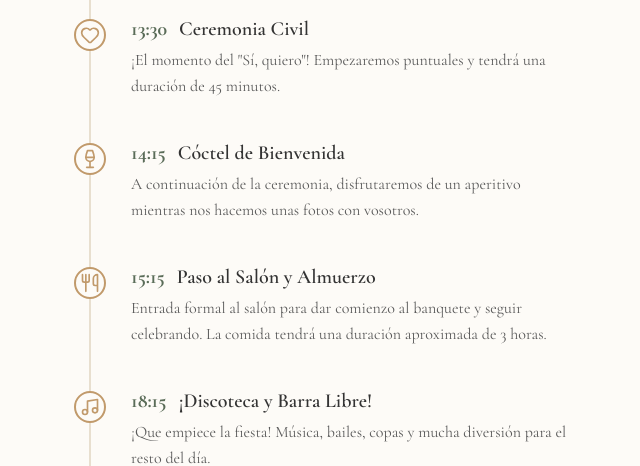
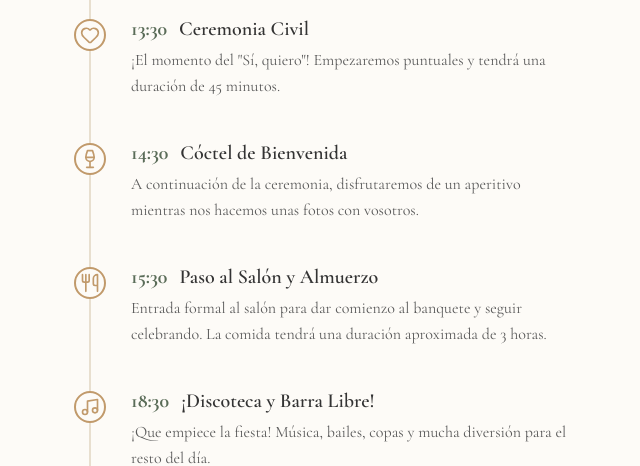
Before and after one commit to Sergioct/BodaCaroSergio, a Next.js app: page /BodaCaroSergio/ in a window 1280 px wide. Shown: the part 1980-2446 px from the top of the page, without its empty margins (319-959 px from the left). Built offline with nearby package versions, Linux system fonts and the light colour scheme.

Commit message:
Update timeline: delay cocktail, lunch and disco by 15 minutes

```diff
--- a/src/app/page.tsx
+++ b/src/app/page.tsx
@@ -191,7 +191,7 @@ export default function Home() {
                   <Wine size={20} className="text-[#c19a6b]" />
                 </div>
                 <div className="flex flex-col sm:flex-row sm:items-baseline gap-1 sm:gap-3 mb-1">
-                  <span className="text-xl font-bold text-[#5a6c58]">14:15</span>
+                  <span className="text-xl font-bold text-[#5a6c58]">14:30</span>
                   <h4 className="text-lg sm:text-xl font-semibold text-[#333333]">Cóctel de Bienvenida</h4>
                 </div>
                 <p className="text-[#5a5a5a] text-base leading-relaxed">
@@ -205,7 +205,7 @@ export default function Home() {
                   <Utensils size={20} className="text-[#c19a6b]" />
                 </div>
                 <div className="flex flex-col sm:flex-row sm:items-baseline gap-1 sm:gap-3 mb-1">
-                  <span className="text-xl font-bold text-[#5a6c58]">15:15</span>
+                  <span className="text-xl font-bold text-[#5a6c58]">15:30</span>
                   <h4 className="text-lg sm:text-xl font-semibold text-[#333333]">Paso al Salón y Almuerzo</h4>
                 </div>
                 <p className="text-[#5a5a5a] text-base leading-relaxed">
@@ -219,7 +219,7 @@ export default function Home() {
                   <Music size={20} className="text-[#c19a6b]" />
                 </div>
                 <div className="flex flex-col sm:flex-row sm:items-baseline gap-1 sm:gap-3 mb-1">
-                  <span className="text-xl font-bold text-[#5a6c58]">18:15</span>
+                  <span className="text-xl font-bold text-[#5a6c58]">18:30</span>
                   <h4 className="text-lg sm:text-xl font-semibold text-[#333333]">¡Discoteca y Barra Libre!</h4>
                 </div>
                 <p className="text-[#5a5a5a] text-base leading-relaxed">
```
